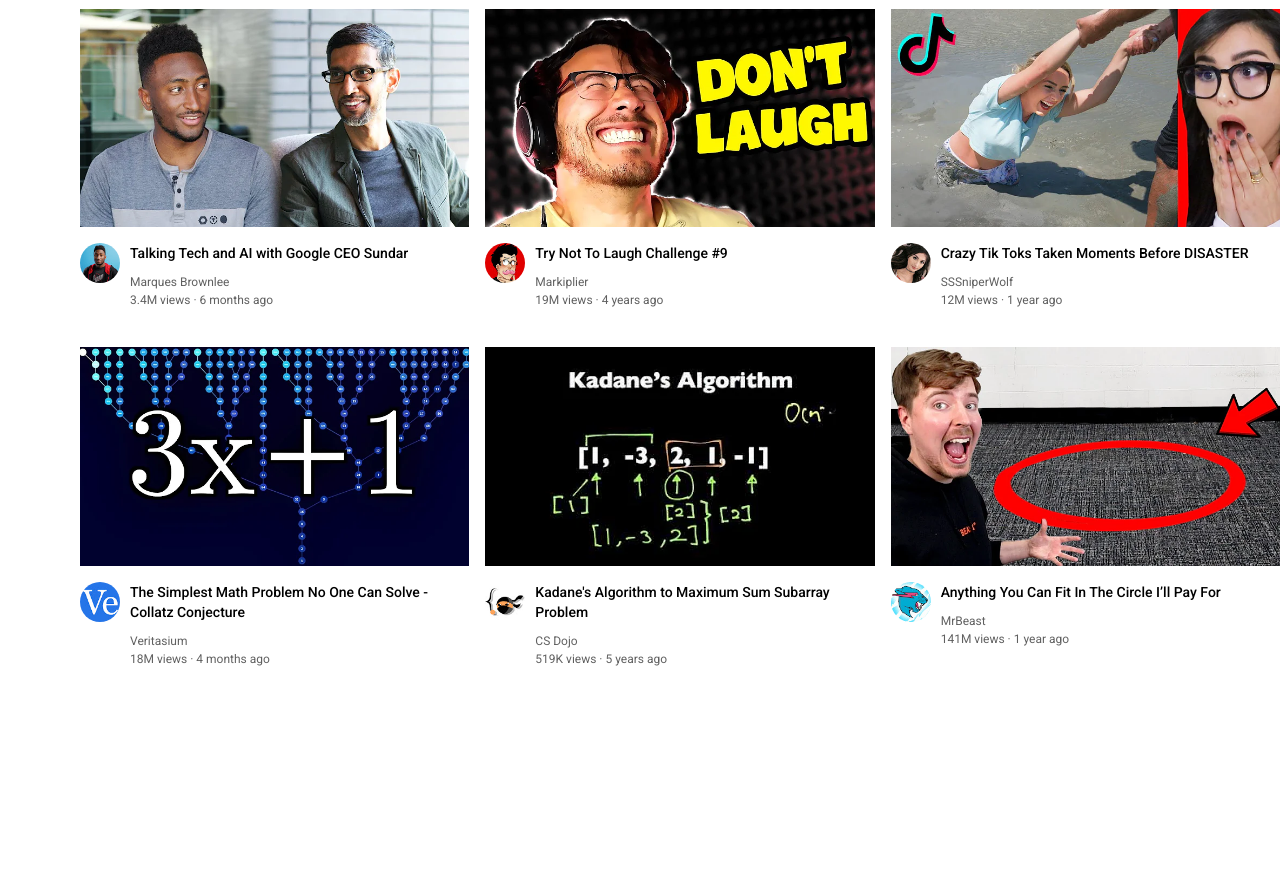
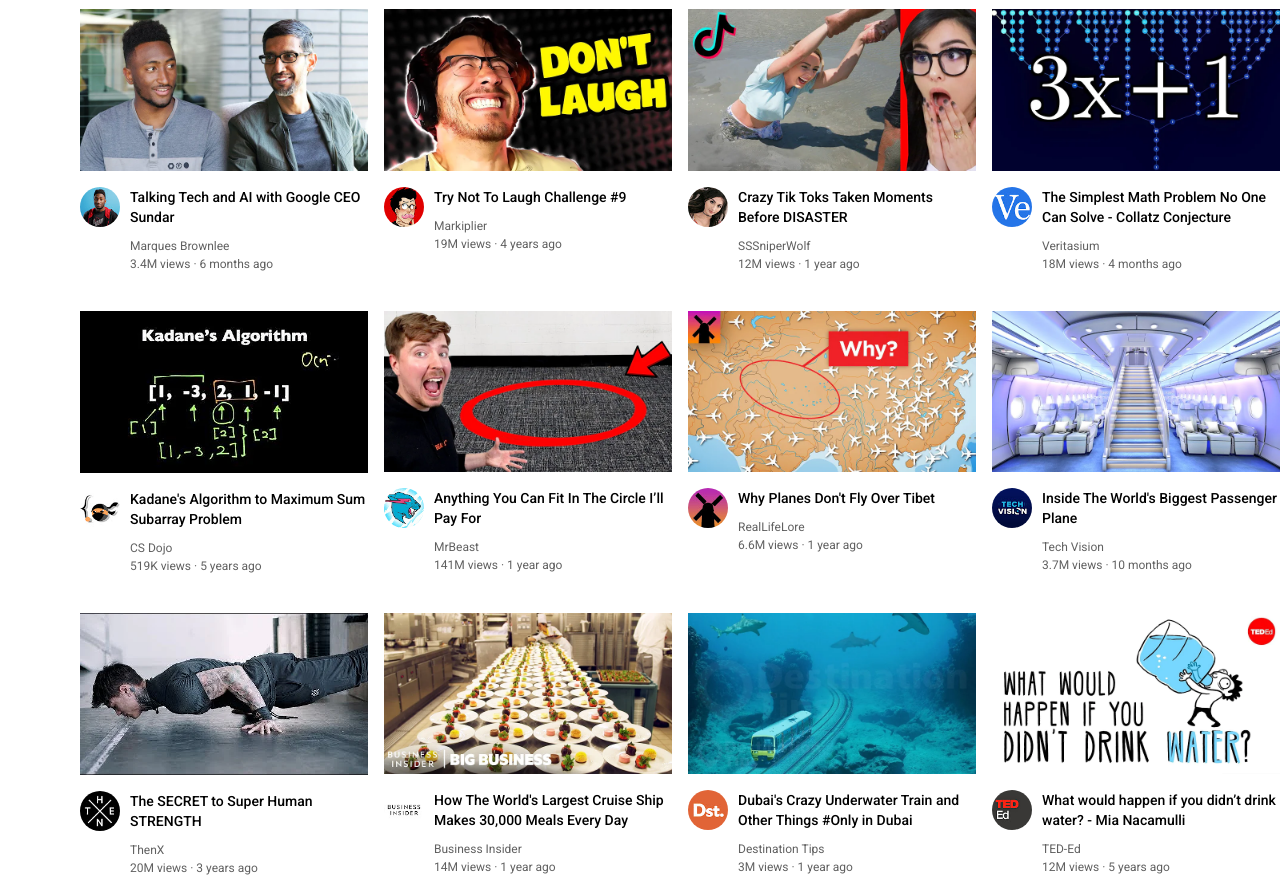
Before and after one commit to JuxtaRYCT/webdevelopment_init, a plain HTML site: page youtube.html in a window 1280 px wide. Shown: the part 71-946 px from the top of the page. Before the commit the page ends 800 px from the top, so only its background shows below. Drawn offline with Linux system fonts and the light colour scheme.

Commit message:
feat: 4 columns and all thumbnails added

```diff
--- a/styles/video.css
+++ b/styles/video.css
@@ -53,7 +53,7 @@ p {
 
 .video-grid {
     display: grid;
-    grid-template-columns: 1fr 1fr 1fr;
+    grid-template-columns: 1fr 1fr 1fr 1fr;
     column-gap: 16px;
     row-gap: 40px;
 }
--- a/youtube.html
+++ b/youtube.html
@@ -181,22 +181,18 @@
                     </p>
                 </div>
             </div>
-
-
-
         </div>
         <div class="video-preview">
             <div class="thumbnail-row">
                 <img class="thumbnail" src="thumbnails/thumbnail-6.webp">
             </div>
-
             <div class="video-info-grid">
                 <div class="channel-picture">
-                    <img class="profile-picture" src="channel-pictures/channel-6.jpeg">
+                    <img class=profile-picture src="channel-pictures/channel-6.jpeg">
                 </div>
-
                 <div class="video-info">
                     <p class="video-title">
+
                         Anything You Can Fit In The Circle I’ll Pay For
                     </p>
 
@@ -210,6 +206,146 @@
                 </div>
             </div>
         </div>
+        <div class="video-preview">
+            <div class="thumbnail-row">
+                <img class="thumbnail" src="thumbnails/thumbnail-7.webp">
+            </div>
+            <div class="video-info-grid">
+                <div class="channel-picture">
+                    <img class=profile-picture src="channel-pictures/channel-7.jpeg">
+                </div>
+                <div class="video-info">
+                    <p class="video-title">
+                        Why Planes Don't Fly Over Tibet
+                    </p>
+
+                    <p class="video-author">
+                        RealLifeLore
+                    </p>
+
+                    <p class="video-stats">
+                        6.6M views &#183; 1 year ago
+                    </p>
+                </div>
+            </div>
+        </div>
+        <div class="video-preview">
+            <div class="thumbnail-row">
+                <img class="thumbnail" src="thumbnails/thumbnail-8.webp">
+            </div>
+            <div class="video-info-grid">
+                <div class="channel-picture">
+                    <img class=profile-picture src="channel-pictures/channel-8.jpeg">
+                </div>
+                <div class="video-info">
+                    <p class="video-title">
+                        Inside The World's Biggest Passenger Plane
+                    </p>
+
+                    <p class="video-author">
+                        Tech Vision
+                    </p>
+
+                    <p class="video-stats">
+                        3.7M views &#183; 10 months ago
+                    </p>
+                </div>
+            </div>
+        </div>
+        <div class="video-preview">
+            <div class="thumbnail-row">
+                <img class="thumbnail" src="thumbnails/thumbnail-9.webp">
+            </div>
+            <div class="video-info-grid">
+                <div class="channel-picture">
+                    <img class=profile-picture src="channel-pictures/channel-9.jpeg">
+                </div>
+                <div class="video-info">
+                    <p class="video-title">
+                        The SECRET to Super Human STRENGTH
+                    </p>
+
+                    <p class="video-author">
+                        ThenX
+                    </p>
+
+                    <p class="video-stats">
+                        20M views &#183; 3 years ago
+                    </p>
+                </div>
+            </div>
+        </div>
+        <div class="video-preview">
+            <div class="thumbnail-row">
+                <img class="thumbnail" src="thumbnails/thumbnail-10.webp">
+            </div>
+            <div class="video-info-grid">
+                <div class="channel-picture">
+                    <img class=profile-picture src="channel-pictures/channel-10.jpeg">
+                </div>
+                <div class="video-info">
+                    <p class="video-title">
+                        How The World's Largest Cruise Ship Makes 30,000 Meals Every Day
+                    </p>
+
+                    <p class="video-author">
+                        Business Insider
+                    </p>
+
+                    <p class="video-stats">
+                        14M views &#183; 1 year ago
+                    </p>
+                </div>
+            </div>
+        </div>
+        <div class="video-preview">
+            <div class="thumbnail-row">
+                <img class="thumbnail" src="thumbnails/thumbnail-11.webp">
+            </div>
+            <div class="video-info-grid">
+                <div class="channel-picture">
+                    <img class=profile-picture src="channel-pictures/channel-11.jpeg">
+                </div>
+                <div class="video-info">
+                    <p class="video-title">
+                        Dubai's Crazy Underwater Train and Other Things #Only in Dubai
+                    </p>
+
+                    <p class="video-author">
+                        Destination Tips
+                    </p>
+
+                    <p class="video-stats">
+                        3M views &#183; 1 year ago
+                    </p>
+                </div>
+            </div>
+        </div>
+        <div class="video-preview">
+            <div class="thumbnail-row">
+                <img class="thumbnail" src="thumbnails/thumbnail-12.webp">
+            </div>
+
+            <div class="video-info-grid">
+                <div class="channel-picture">
+                    <img class="profile-picture" src="channel-pictures/channel-12.jpeg">
+                </div>
+
+                <div class="video-info">
+                    <p class="video-title">
+                        What would happen if you didn’t drink water? - Mia Nacamulli
+                    </p>
+
+                    <p class="video-author">
+                        TED-Ed
+                    </p>
+
+                    <p class="video-stats">
+                        12M views &#183; 5 years ago
+                    </p>
+                </div>
+            </div>
+        </div>
     </div>
 
 </body>
```
